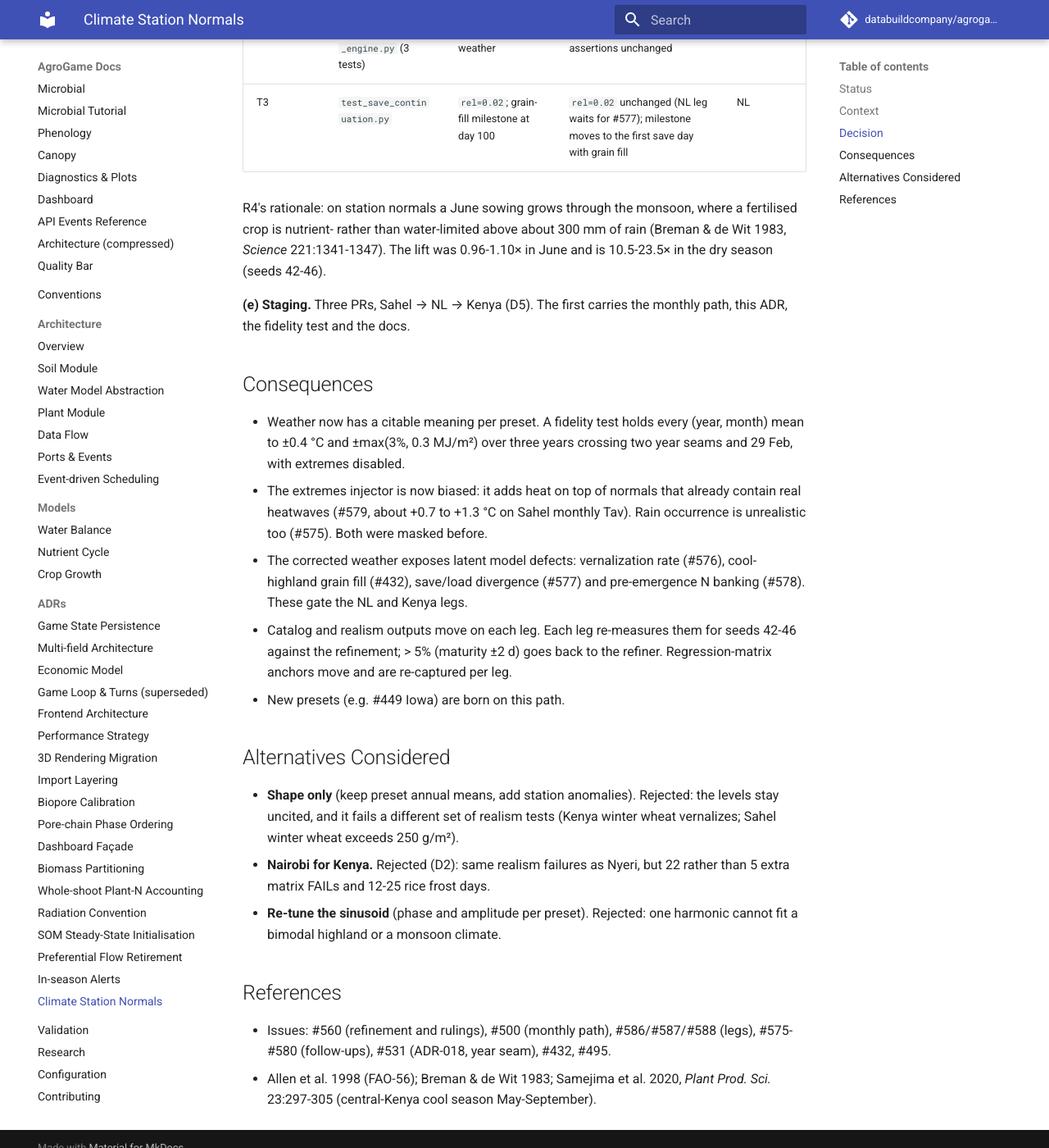
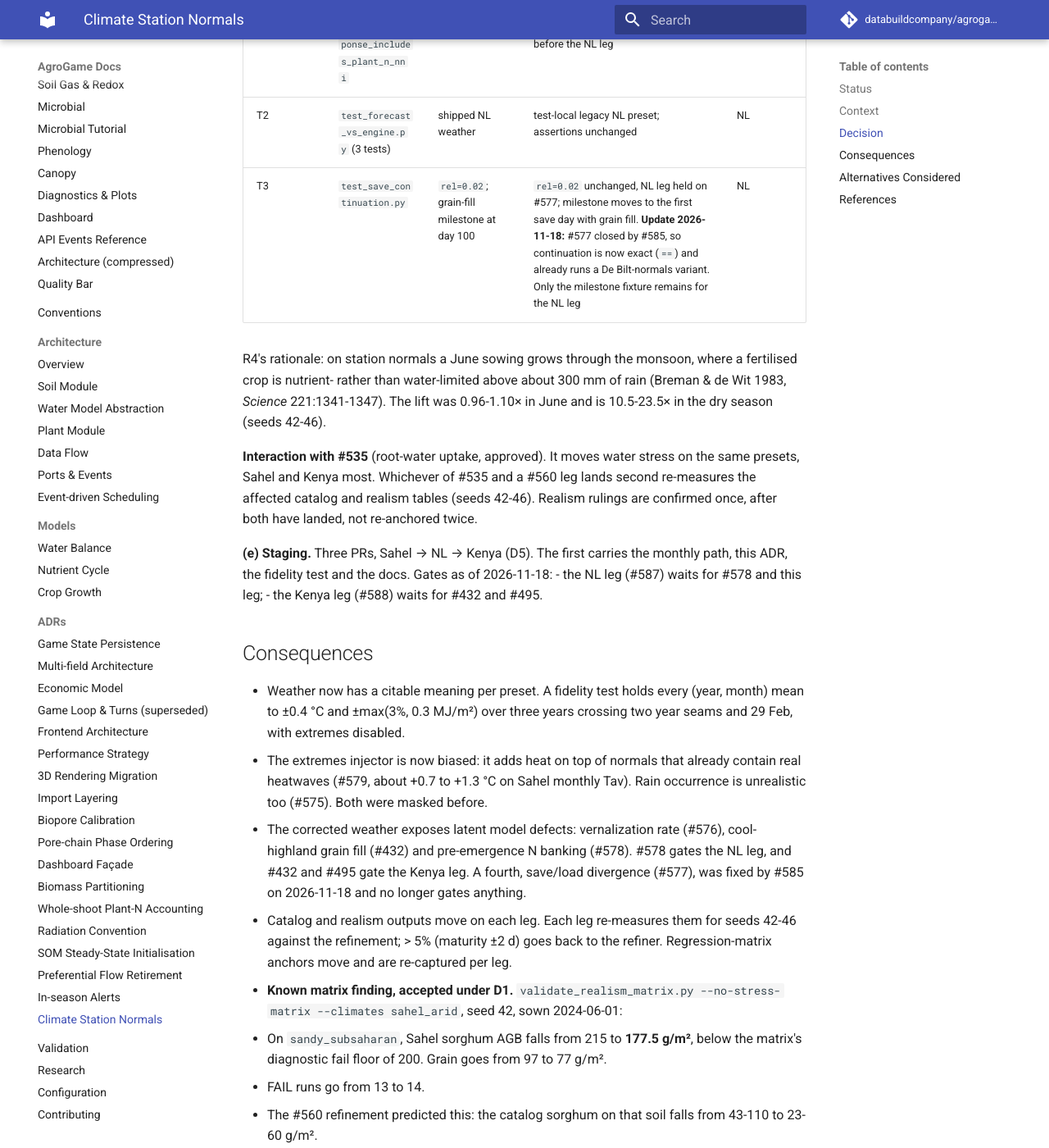
Before and after one commit to gedejong/agrogame, an MkDocs documentation site: the page built from docs/adr/ADR-019-climate-station-normals.md, in a window 1280 px wide and 1400 px high, scrolled down 2158 px. Shown: the whole window at 82% size. Built offline with MkDocs 1.6.1 and Material for MkDocs 9.7.7, drawn with Linux system fonts in a browser that asks for light colours; comment, search, counter and statistics services are not loaded; some of the changed text lies outside the part shown.

Commit message:
docs(#586): ADR-019 review fixes: #535 rule, T3 after #585, matrix finding
- Record the #535 interaction: whichever of #535 and a #560 leg lands
  second re-measures; realism rulings are confirmed once, after both.
- T3: #577 closed by #585, so continuation is exact (==) and already runs
  a De Bilt variant; only the grain-fill milestone fixture remains. The
  NL leg now waits for #578 and this leg only; #577 no longer gates.
- Consequences: Sahel sorghum on sandy_subsaharan falls to 177.5 g/m2
  AGB (main 215), below the matrix's diagnostic fail floor of 200;
  predicted by the refinement, no realism test covers it; accepted under
  D1 and re-checked after #535 and #575.

Status stays Proposed.

Co-Authored-By: Claude Opus 5.5 <noreply@anthropic.com>

```diff
--- a/docs/adr/ADR-019-climate-station-normals.md
+++ b/docs/adr/ADR-019-climate-station-normals.md
@@ -61,15 +61,24 @@ legacy weather. They stay, guarded by the realism suite; #580 refits them.
 | R4 | `test_irrigated_beats_rainfed_in_arid_sahel` | both arms sown 2024-06-01, > 1.3× | both arms sown 2024-11-01 (dry season), > 1.3× unchanged | Sahel |
 | T1 | `test_step_response_includes_plant_n_nni` | `nni <= 12.0` | **declined**: stays 12.0; #578 lands before the NL leg | NL |
 | T2 | `test_forecast_vs_engine.py` (3 tests) | shipped NL weather | test-local legacy NL preset; assertions unchanged | NL |
-| T3 | `test_save_continuation.py` | `rel=0.02`; grain-fill milestone at day 100 | `rel=0.02` unchanged (NL leg waits for #577); milestone moves to the first save day with grain fill | NL |
+| T3 | `test_save_continuation.py` | `rel=0.02`; grain-fill milestone at day 100 | `rel=0.02` unchanged, NL leg held on #577; milestone moves to the first save day with grain fill. **Update 2026-11-18:** #577 closed by #585, so continuation is now exact (`==`) and already runs a De Bilt-normals variant. Only the milestone fixture remains for the NL leg | NL |
 
 R4's rationale: on station normals a June sowing grows through the monsoon,
 where a fertilised crop is nutrient- rather than water-limited above about
 300 mm of rain (Breman & de Wit 1983, *Science* 221:1341-1347). The lift was
 0.96-1.10× in June and is 10.5-23.5× in the dry season (seeds 42-46).
 
+**Interaction with #535** (root-water uptake, approved). It moves water stress
+on the same presets, Sahel and Kenya most. Whichever of #535 and a #560 leg
+lands second re-measures the affected catalog and realism tables (seeds 42-46).
+Realism rulings are confirmed once, after both have landed, not re-anchored
+twice.
+
 **(e) Staging.** Three PRs, Sahel → NL → Kenya (D5). The first carries the
-monthly path, this ADR, the fidelity test and the docs.
+monthly path, this ADR, the fidelity test and the docs. Gates as of
+2026-11-18:
+- the NL leg (#587) waits for #578 and this leg;
+- the Kenya leg (#588) waits for #432 and #495.
 
 ## Consequences
 
@@ -80,11 +89,23 @@ monthly path, this ADR, the fidelity test and the docs.
   already contain real heatwaves (#579, about +0.7 to +1.3 °C on Sahel monthly
   Tav). Rain occurrence is unrealistic too (#575). Both were masked before.
 - The corrected weather exposes latent model defects: vernalization rate
-  (#576), cool-highland grain fill (#432), save/load divergence (#577) and
-  pre-emergence N banking (#578). These gate the NL and Kenya legs.
+  (#576), cool-highland grain fill (#432) and pre-emergence N banking (#578).
+  #578 gates the NL leg, and #432 and #495 gate the Kenya leg. A fourth,
+  save/load divergence (#577), was fixed by #585 on 2026-11-18 and no longer
+  gates anything.
 - Catalog and realism outputs move on each leg. Each leg re-measures them for
   seeds 42-46 against the refinement; > 5% (maturity ±2 d) goes back to the
   refiner. Regression-matrix anchors move and are re-captured per leg.
+- **Known matrix finding, accepted under D1.** `validate_realism_matrix.py
+  --no-stress-matrix --climates sahel_arid`, seed 42, sown 2024-06-01:
+  - On `sandy_subsaharan`, Sahel sorghum AGB falls from 215 to **177.5 g/m²**,
+    below the matrix's diagnostic fail floor of 200. Grain goes from 97 to
+    77 g/m².
+  - FAIL runs go from 13 to 14.
+  - The #560 refinement predicted this: the catalog sorghum on that soil falls
+    from 43-110 to 23-60 g/m².
+  - No realism test covers it.
+  - It is re-checked after #535 (uptake) and #575 (rain occurrence) land.
 - New presets (e.g. #449 Iowa) are born on this path.
 
 ## Alternatives Considered
@@ -100,6 +121,7 @@ monthly path, this ADR, the fidelity test and the docs.
 ## References
 
 - Issues: #560 (refinement and rulings), #500 (monthly path), #586/#587/#588
-  (legs), #575-#580 (follow-ups), #531 (ADR-018, year seam), #432, #495.
+  (legs), #575-#580 (follow-ups), #531 (ADR-018, year seam), #432, #495,
+  #535 (uptake), #585 (exact save continuation, closes #577).
 - Allen et al. 1998 (FAO-56); Breman & de Wit 1983; Samejima et al. 2020,
   *Plant Prod. Sci.* 23:297-305 (central-Kenya cool season May-September).
```
